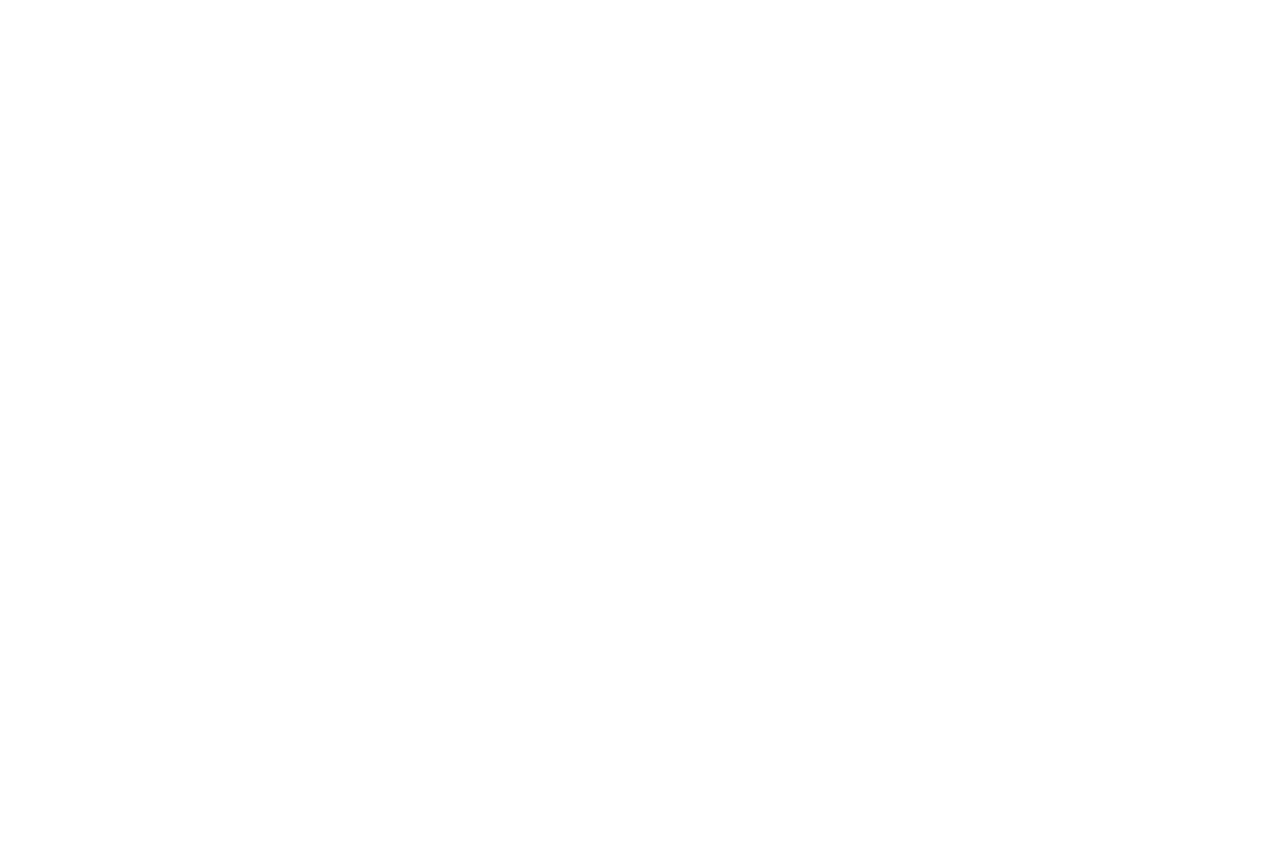
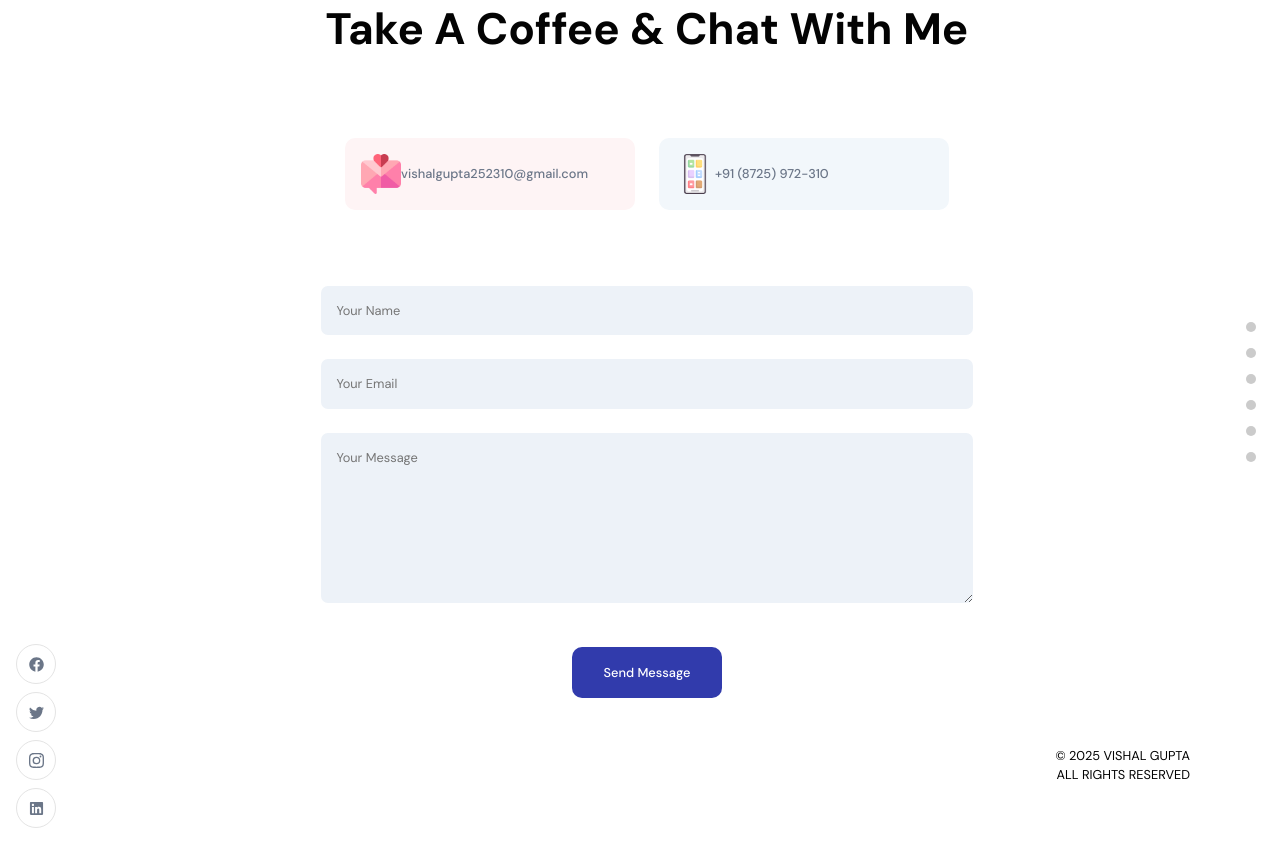
Before and after one commit to vishal-gupta-252310/devfolio-vishal, a React (Vite) app: page / in a window 1280 px wide. Shown: the part 5120-5968 px from the top of the page. Before the commit the page ends 5077 px from the top, so only its background shows below. Built offline with nearby package versions, Linux system fonts and the light colour scheme.

Commit message:
added support for contact me also added footer

```diff
--- a/index.html
+++ b/index.html
@@ -2,6 +2,7 @@
 <html lang="en">
   <head>
     <meta charset="UTF-8" />
+    <link rel="icon" type="image/svg+xml" href="./src/assets/profile.png" />
     <meta name="viewport" content="width=device-width, initial-scale=1.0" />
     <title>Vishal | Portfolio</title>
   </head>
--- a/src/constants/index.tsx
+++ b/src/constants/index.tsx
@@ -369,6 +369,15 @@
   }
 ]
 
+const PORTFOLIO_OWNER_PROFILE = {
+  name: 'Vishal Gupta',
+  designation: 'Software Engineer',
+  profile: Images.profile,
+  email: 'vishalgupta252310@gmail.com',
+  phone: '+91 (8725) 972-310',
+  address: 'H.no 53, Prem Vihar Colony, Ludhiana, Punjab, India 141007',
+}
+
 // export
 export {
   Images as IMAGES,
@@ -382,5 +391,6 @@
   PORTFOLIO_OWNER_SKILLS,
   PORTFOLIO_OWNER_EXPERIENCE,
   PORTFOLIO_OWNER_TESTIMONIALS,
-  PORTFOLIO_OWNER_BRANDS
+  PORTFOLIO_OWNER_BRANDS,
+  PORTFOLIO_OWNER_PROFILE
 };
--- a/src/container/Footer/Footer.tsx
+++ b/src/container/Footer/Footer.tsx
@@ -1,10 +1,94 @@
-import React from 'react';
+import React, { useState } from 'react';
+import { IMAGES, PORTFOLIO_OWNER_PROFILE } from '../../constants/index.tsx';
+
+import { AppWrap, MotionWrap } from '../../wrapper/index.tsx';
 
 // styles
 import './footer.scss';
 
 const Footer = () => {
-  return <div>Footer</div>;
+  const [formData, setFormData] = useState({
+    name: '',
+    email: '',
+    message: ''
+  });
+  const [isFormSubmitted, setIsFormSubmitted] = useState(false);
+  const [isRequesting, setIsRequesting] = useState(false);
+
+  /**
+   * To handle change input
+   * @param event
+   */
+  const handleChangeInput = (event: React.ChangeEvent<HTMLInputElement | HTMLTextAreaElement>) => {
+    const { name, value } = event.target;
+    setFormData({ ...formData, [name]: value });
+  };
+
+  /**
+   * To handle submit
+   * @param event
+   */
+  const handleSubmit = (event: React.MouseEvent<HTMLButtonElement>) => {
+    event.preventDefault();
+    setIsRequesting(true);
+
+    const contact = {
+      _type: 'contact',
+      name: formData.name,
+      email: formData.email,
+      message: formData.message
+    };
+
+    console.log(contact);
+    setIsRequesting(false);
+    setIsFormSubmitted(true);
+  };
+
+  return (
+    <>
+      <h2 className="head-text">Take a coffee & chat with me</h2>
+      <div className="app__footer-cards">
+        <div className="app__footer-card">
+          <img src={IMAGES.email} alt="email" />
+          <a href={`mailto:${PORTFOLIO_OWNER_PROFILE.email}`} className="p-text">
+            {PORTFOLIO_OWNER_PROFILE.email}
+          </a>
+        </div>
+        <div className="app__footer-card">
+          <img src={IMAGES.mobile} alt="mobile" />
+          <a href={`tel:${PORTFOLIO_OWNER_PROFILE.phone}`} className="p-text">
+            {PORTFOLIO_OWNER_PROFILE.phone}
+          </a>
+        </div>
+      </div>
+
+      {!isFormSubmitted ? (
+        <div className="app__footer-form app__flex">
+          <div className="app__flex">
+            <input className="p-text" value={formData?.name} onChange={handleChangeInput} type="text" placeholder="Your Name" name="name" required />
+          </div>
+          <div className="app__flex">
+            <input className="p-text" value={formData?.email} onChange={handleChangeInput} type="email" placeholder="Your Email" name="email" required />
+          </div>
+          <div className="app__flex">
+            <textarea
+              className="p-text"
+              value={formData?.message}
+              onChange={handleChangeInput}
+              placeholder="Your Message"
+              name="message"
+              required
+            />
+          </div>
+          <button type="button" className="p-text" onClick={handleSubmit}>{isRequesting ? 'Sending...' : 'Send Message'}</button>
+        </div>
+      ) : (
+        <div className="app__footer-form app__flex">
+          <h3 className="head-text">Thank you for getting in touch!</h3>
+        </div>
+      )}
+    </>
+  );
 };
 
-export default Footer;
+export default AppWrap({ Component: MotionWrap({ Component: Footer, classNames: 'app__footer' }), idName: 'footer', classNames: 'app__whitebg' });
--- a/src/container/Footer/footer.scss
+++ b/src/container/Footer/footer.scss
@@ -0,0 +1,118 @@
+.app__footer {
+  flex: 1;
+  width: 100%;
+  flex-direction: column;
+}
+
+.app__footer-cards {
+  width: 60%;
+  display: flex;
+  justify-content: space-evenly;
+  align-items: center;
+  flex-wrap: wrap-reverse;
+  margin: 4rem 2rem 2rem;
+
+  .app__footer-card {
+    min-width: 290px;
+    display: flex;
+    flex-direction: row;
+    justify-content: flex-start;
+    align-items: center;
+    margin: 1rem 0;
+    padding: 1rem;
+    border-radius: 10px;
+    cursor: pointer;
+    background-color: #fef4f5;
+
+    transition: all 0.3s ease-in-out;
+
+    img {
+        width: 40px;
+        height: 40px;
+        margin-right: 0 0.7rem;
+    }
+
+    p {
+        font-weight: 600;
+    }
+
+    a {
+        text-decoration: none;
+        font-weight: 500;
+    }
+
+    &:hover {
+        box-shadow: 0 0 25px #fef4f5;
+    }
+
+    @media screen and (max-width: 450px) {
+        width: 100%;
+    }
+  }
+
+  @media screen and (max-width: 768px) {
+    width: 100%;
+  }
+}
+
+.app__footer-cards .app__footer-card:last-child {
+    background-color: #f2f7fb;
+}
+
+.app__footer-form {
+    width: 60%;
+    flex-direction: column;
+    margin: 1rem 2rem;
+
+    div {
+        width: 100%;
+        margin: 0.75rem 0;
+        border-radius: 10px;
+        cursor: pointer;
+        background-color: var(--primary-color);
+        transition: all 0.3s ease-in-out;
+
+        input, textarea {
+            width: 100%;
+            padding: 0.95rem;
+            border: none;
+            border-radius: 7px;
+            background-color: var(--primary-color);
+            font-family: var(--font-base);
+            color: var(--secondary-color);
+            outline: none;
+        }
+
+        textarea {
+            height: 170px;
+        }
+
+        &:hover {
+            box-shadow: 0 0 25px var(--primary-color);
+        }
+    }
+
+    button {
+        padding: 1rem 2rem;
+        border-radius: 10px;
+        border: none;
+        background-color: var(--secondary-color);
+        font-weight: 500;
+        color: var(--white-color);
+        outline: none;
+        margin: 2rem 0 0 0;
+        font-family: var(--font-base);
+        cursor: pointer;
+        transition: all 0.3s ease-in-out;
+
+        &::disabled {
+            background-color: #bcbcbc;
+            cursor: unset;
+        }
+    }
+
+    @media screen and (max-width: 768px) {
+        width: 100%;
+        margin: 1rem 0;
+    }
+}
```
